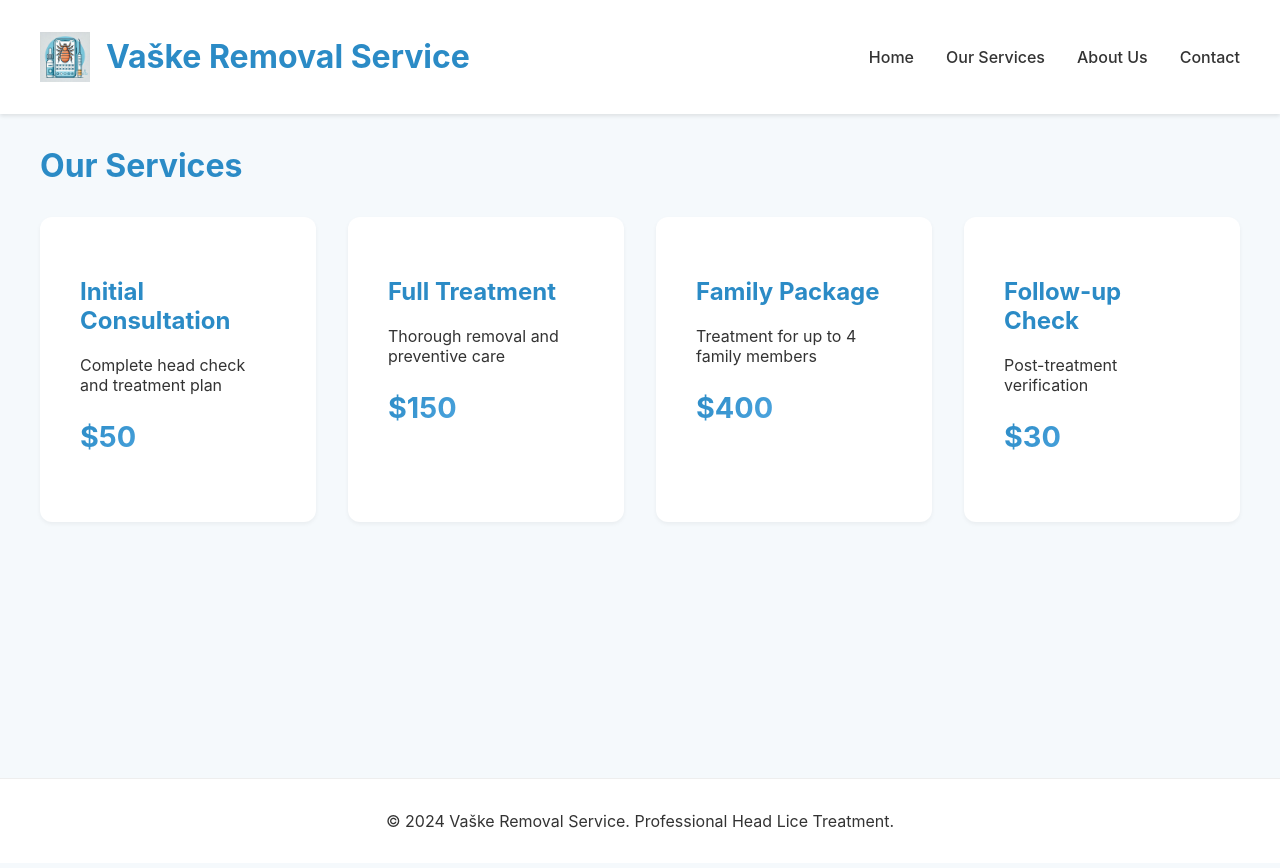
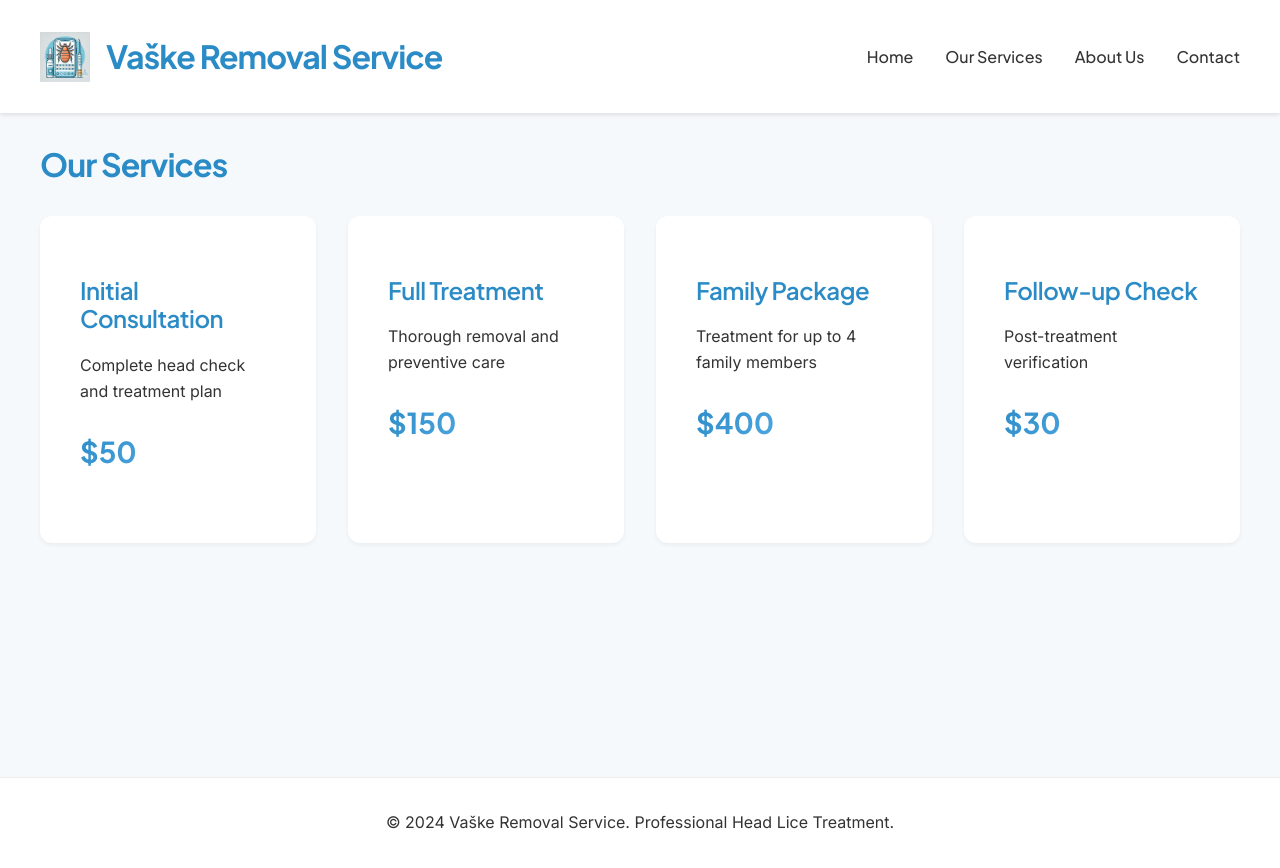
Before and after one commit to sondreb/va-ke, an Angular app: page /services in a window 1280 px wide. Built offline with nearby package versions, Linux system fonts and the light colour scheme.

Commit message:
Update font

```diff
--- a/src/index.html
+++ b/src/index.html
@@ -6,6 +6,9 @@
     <base href="/" />
     <meta name="viewport" content="width=device-width, initial-scale=1" />
     <link rel="icon" type="image/png" href="favicon.jpg" />
+    <link rel="preconnect" href="https://fonts.googleapis.com">
+    <link rel="preconnect" href="https://fonts.gstatic.com" crossorigin>
+    <link href="https://fonts.googleapis.com/css2?family=Plus+Jakarta+Sans:wght@400;500;600;700&family=Inter:wght@400;500;600;700&display=swap" rel="stylesheet">
     <meta
       name="description"
       content="Professional head lice removal service. Safe, effective, and gentle treatment for all ages. Expert care by Vaške Removal Service."
--- a/src/styles.css
+++ b/src/styles.css
@@ -12,6 +12,8 @@
   --shadow-lg: 0 10px 15px rgba(0,0,0,0.1);
   --gradient-primary: linear-gradient(135deg, var(--primary-color), var(--secondary-color));
   --border-radius: 12px;
+  --font-heading: 'Plus Jakarta Sans', sans-serif;
+  --font-body: 'Inter', -apple-system, BlinkMacSystemFont, "Segoe UI", system-ui, sans-serif;
 }
 
 body {
@@ -20,8 +22,8 @@ body {
   padding: 0;
   -webkit-font-smoothing: antialiased;
   -moz-osx-font-smoothing: grayscale;
-  font-family: -apple-system, BlinkMacSystemFont, "Segoe UI", system-ui, Roboto,
-    "Helvetica Neue", Arial, sans-serif;
+  font-family: var(--font-body);
+  line-height: 1.6;
   color: var(--text-color);
   background-color: var(--light-bg);
 }
@@ -39,6 +41,9 @@ button {
   position: relative;
   overflow: hidden;
   box-shadow: var(--shadow-md);
+  font-family: var(--font-heading);
+  font-weight: 600;
+  letter-spacing: 0.02em;
 }
 
 button:hover {
@@ -92,6 +97,27 @@ input:focus, textarea:focus {
   outline: none;
 }
 
+h1, h2, h3, h4, h5, h6 {
+  font-family: var(--font-heading);
+  font-weight: 600;
+  line-height: 1.2;
+  letter-spacing: -0.02em; /* Slightly tighter tracking for Plus Jakarta Sans */
+}
+
+h1 {
+  font-weight: 700;
+  letter-spacing: -0.03em; /* Adjusted for better appearance with Plus Jakarta Sans */
+}
+
 h1, h2, h3 {
   color: var(--primary-color);
 }
+
+.price {
+  font-family: var(--font-heading);
+}
+
+nav a {
+  font-family: var(--font-heading);
+  font-weight: 500;
+}
```
